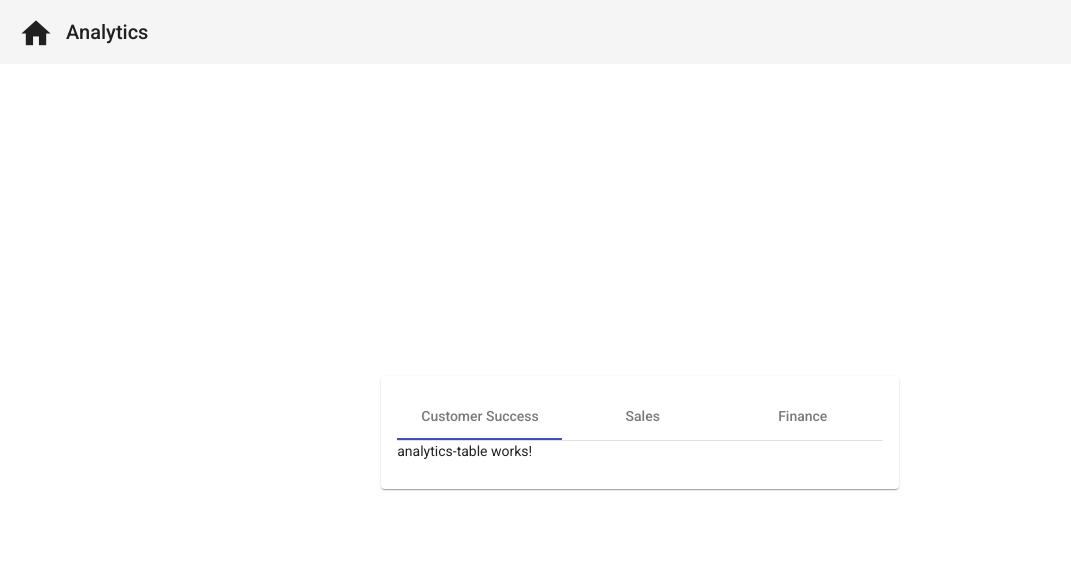
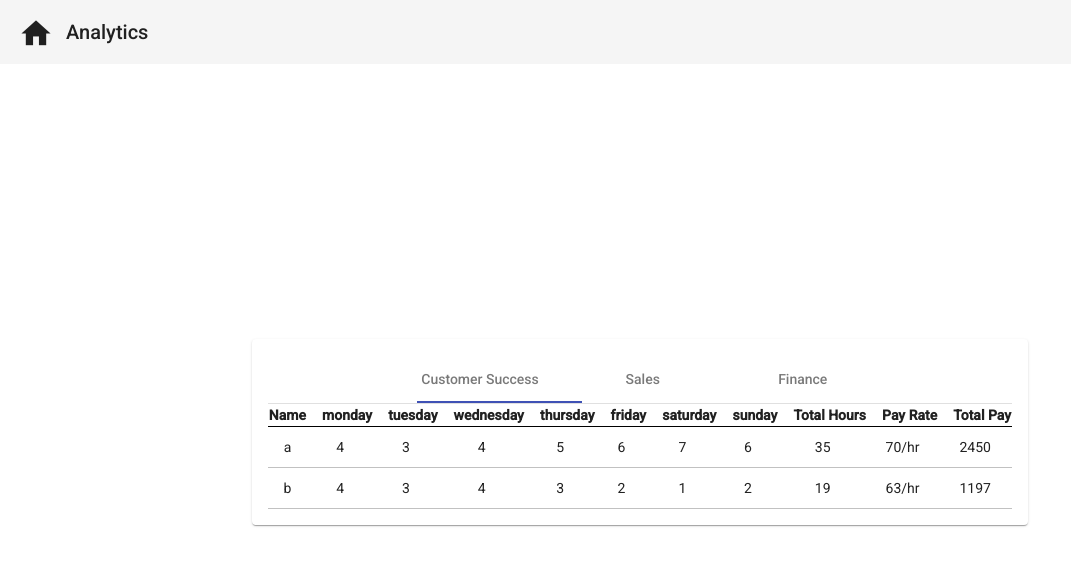
Before and after one commit to SamNorman7103/timesheetApp, an Angular app: page /analytics in a window 1280 px wide. Shown: the top 566 px of the page, without its empty margins (0-1071 px from the left). Built offline with nearby package versions, Linux system fonts and the light colour scheme.

Commit message:
u9 p2 completed

```diff
--- a/src/app/components/analytics-table/analytics-table.component.html
+++ b/src/app/components/analytics-table/analytics-table.component.html
@@ -1 +1,21 @@
-<p>analytics-table works!</p>
+<div>
+    <table>
+        <thead>
+            <th>Name</th>
+            <th *ngFor="let day of weekdays">{{day}}</th>
+            <th>Total Hours</th>
+            <th>Pay Rate</th>
+            <th>Total Pay</th>
+        </thead>
+
+        <tbody>
+            <tr *ngFor="let employee of employees; let i = index">
+                <td>{{employee.name}}</td>
+                <td *ngFor="let day of weekdays">{{employee[day]}}</td>
+                <td class="total-cell">{{getTotalHours(employee)}}</td>
+                <td>{{employee.payRate}}/hr</td>
+                <td>{{employee.payRate * getTotalHours(employee)}}</td>
+            </tr>
+        </tbody>
+    </table>
+</div>
--- a/src/app/components/analytics-table/analytics-table.component.ts
+++ b/src/app/components/analytics-table/analytics-table.component.ts
@@ -1,4 +1,5 @@
-import { Component, OnInit } from '@angular/core';
+import { Component, OnInit, Input } from '@angular/core';
+import { Employee } from 'src/app/interfaces/employee';
 
 @Component({
   selector: 'app-analytics-table',
@@ -7,9 +8,73 @@
 })
 export class AnalyticsTableComponent implements OnInit {
 
+  @Input()
+departmentId: string;
+  weekdays: string[] = ['monday', 'tuesday', 'wednesday', 'thursday', 'friday', 'saturday', 'sunday'];
+  employees: Employee[] = [];
+  employeeData: Employee[] = [
+      {
+          departmentId: '1',
+          friday: 6,
+          id: '1',
+          monday: 4,
+          name: 'a',
+          payRate: 70,
+          saturday: 7,
+          sunday: 6,
+          thursday: 5,
+          tuesday: 3,
+          wednesday: 4
+      },
+      {
+          departmentId: '1',
+          friday: 2,
+          id: '2',
+          monday: 4,
+          name: 'b',
+          payRate: 63,
+          saturday: 1,
+          sunday: 2,
+          thursday: 3,
+          tuesday: 3,
+          wednesday: 4
+      },
+      {
+          departmentId: '2',
+          friday: 9,
+          id: '3',
+          monday: 8,
+          name: 'c',
+          payRate: 76,
+          saturday: 7,
+          sunday: 5,
+          thursday: 4,
+          tuesday: 7,
+          wednesday: 5
+      },
+      {
+          departmentId: '3',
+          friday: 2,
+          id: '4',
+          monday: 3,
+          name: 'd',
+          payRate: 56,
+          saturday: 3,
+          sunday: 2,
+          thursday: 0,
+          tuesday: 4,
+          wednesday: 5
+      }
+  ];
   constructor() { }
 
   ngOnInit(): void {
-  }
+    this.employees = this.employeeData.filter(employee => employee.departmentId === this.departmentId);
+}
+
+getTotalHours(employee: Employee): number {
+  return employee.monday + employee.tuesday + employee.wednesday
+      + employee.thursday + employee.friday + employee.saturday + employee.sunday;
+}
 
 }
--- a/src/app/components/analytics/analytics.component.html
+++ b/src/app/components/analytics/analytics.component.html
@@ -2,13 +2,13 @@
     <mat-card>
         <mat-tab-group mat-align-tabs="center">
             <mat-tab label="Customer Success">
-                <app-analytics-table></app-analytics-table>
+                <app-analytics-table departmentId="1"></app-analytics-table>
             </mat-tab>
             <mat-tab label="Sales">
-                <app-analytics-table></app-analytics-table>
+                <app-analytics-table departmentId="2"></app-analytics-table>
             </mat-tab>
             <mat-tab label="Finance">
-                <app-analytics-table></app-analytics-table>
+                <app-analytics-table departmentId="3"></app-analytics-table>
             </mat-tab>
         </mat-tab-group>
     </mat-card>
--- a/src/app/components/analytics/analytics.component.ts
+++ b/src/app/components/analytics/analytics.component.ts
@@ -1,68 +1,16 @@
 import { Component, OnInit } from '@angular/core';
-import { Employee } from 'src/app/interfaces/employee';
+
 
 @Component({
   selector: 'app-analytics',
   templateUrl: './analytics.component.html',
   styleUrls: ['./analytics.component.scss']
 })
+
+
 export class AnalyticsComponent implements OnInit {
-  weekdays: string[] = ['monday', 'tuesday', 'wednesday', 'thursday', 'friday', 'saturday', 'sunday'];
-  employees: Employee[] = [];
-  employeeData: Employee[] = [
-      {
-          departmentId: '1',
-          friday: 6,
-          id: '1',
-          monday: 4,
-          name: 'a',
-          payRate: 70,
-          saturday: 7,
-          sunday: 6,
-          thursday: 5,
-          tuesday: 3,
-          wednesday: 4
-      },
-      {
-          departmentId: '1',
-          friday: 2,
-          id: '2',
-          monday: 4,
-          name: 'b',
-          payRate: 63,
-          saturday: 1,
-          sunday: 2,
-          thursday: 3,
-          tuesday: 3,
-          wednesday: 4
-      },
-      {
-          departmentId: '2',
-          friday: 9,
-          id: '3',
-          monday: 8,
-          name: 'c',
-          payRate: 76,
-          saturday: 7,
-          sunday: 5,
-          thursday: 4,
-          tuesday: 7,
-          wednesday: 5
-      },
-      {
-          departmentId: '3',
-          friday: 2,
-          id: '4',
-          monday: 3,
-          name: 'd',
-          payRate: 56,
-          saturday: 3,
-          sunday: 2,
-          thursday: 0,
-          tuesday: 4,
-          wednesday: 5
-      }
-  ];
+
+
   constructor() { }
 
   ngOnInit(): void {
```
